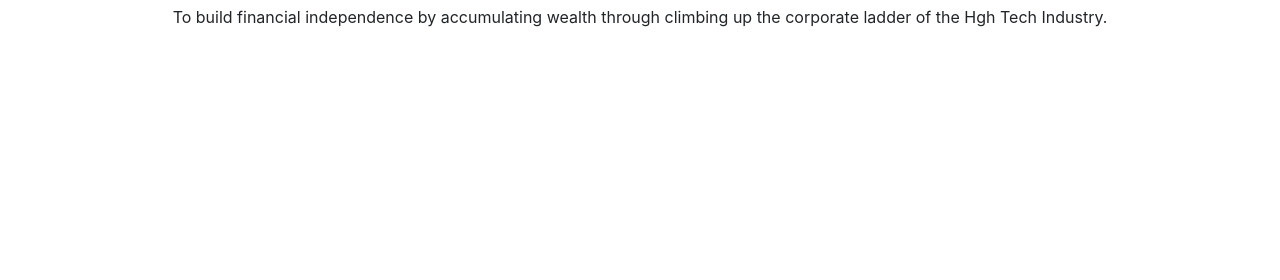
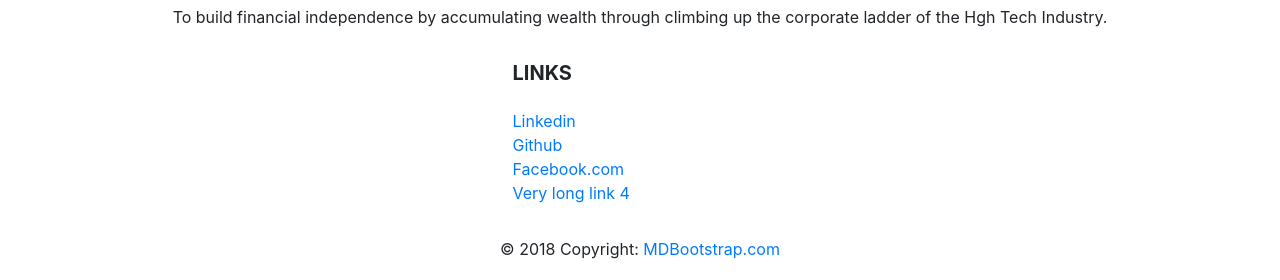
Before and after one commit to Chris-Hayashi/Bootstrap-Portfolio, a plain HTML site: page index.html in a window 1280 px wide. Shown: the part 520-800 px from the top of the page. Drawn offline with nearby package versions, Linux system fonts and the light colour scheme.

Commit message:
added links

```diff
--- a/index.html
+++ b/index.html
@@ -90,6 +90,50 @@
                   </div>
               </div>
           </div>
+
+                    <!-- Footer -->
+        <footer class="page-footer font-small indigo">
+
+          <!-- Footer Links -->
+          <div class="container text-center text-md-left">
+
+            <!-- Grid row -->
+            <div class="row">
+
+              <!-- Grid column -->
+              <div class="col-md-3 mx-auto">
+
+                <!-- Links -->
+                <h5 class="font-weight-bold text-uppercase mt-3 mb-4">Links</h5>
+
+                <ul class="list-unstyled">
+                  <li>
+                    <a href="https://www.linkedin.com/in/christopher-h-898102b7">Linkedin</a>
+                  </li>
+                  <li>
+                    <a href="#!">Github</a>
+                  </li>
+                  <li>
+                    <a href="#!">Facebook.com</a>
+                  </li>
+                  <li>
+                    <a href="#!">Very long link 4</a>
+                  </li>
+                </ul>
+
+              </div>
+            </div>
+
+          </div>
+
+          <!-- Copyright -->
+          <div class="footer-copyright text-center py-3">© 2018 Copyright:
+            <a href="https://mdbootstrap.com/education/bootstrap/"> MDBootstrap.com</a>
+          </div>
+          <!-- Copyright -->
+
+        </footer>
+        <!-- Footer -->
     </body>
 
 </html>
```
